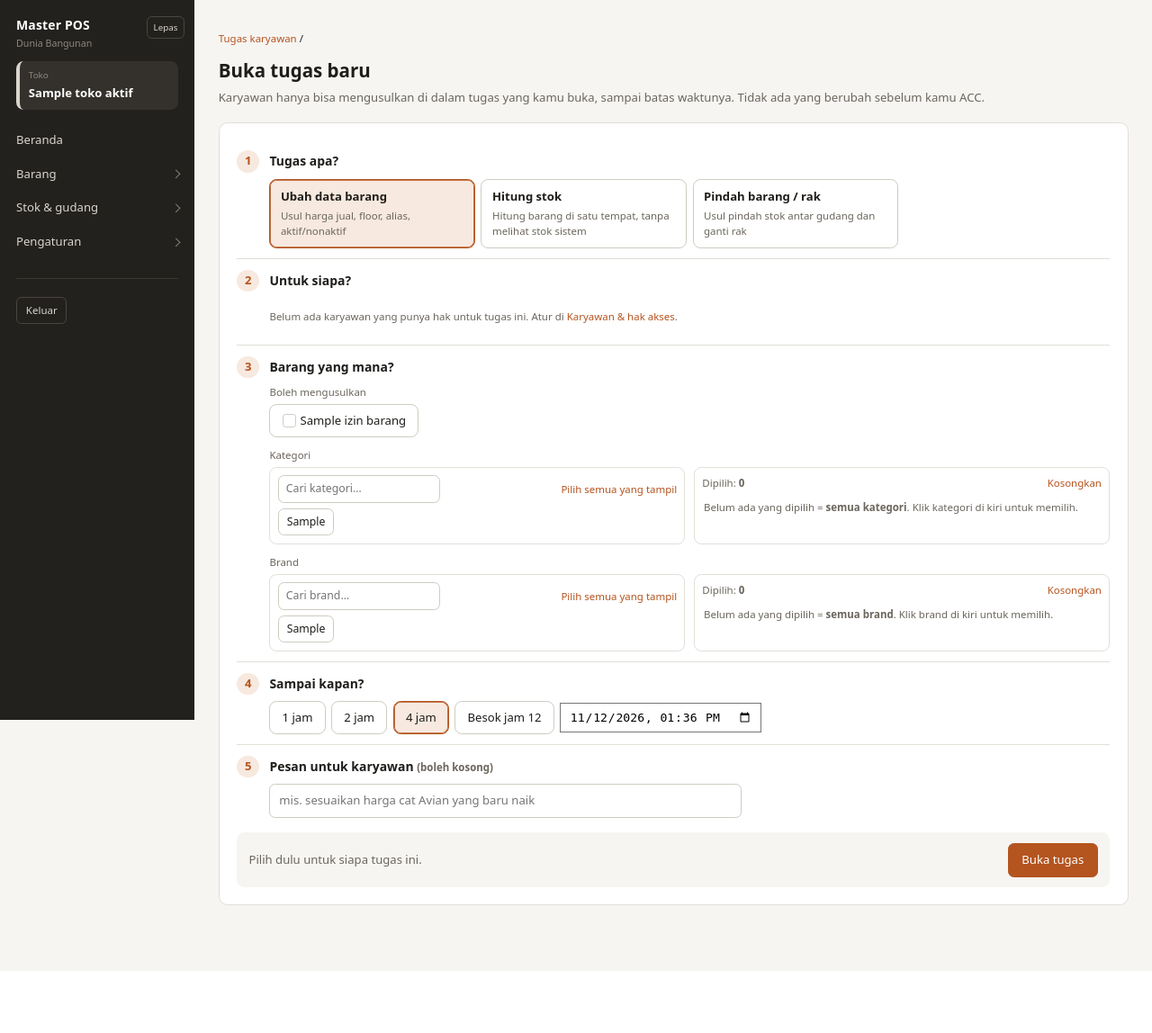
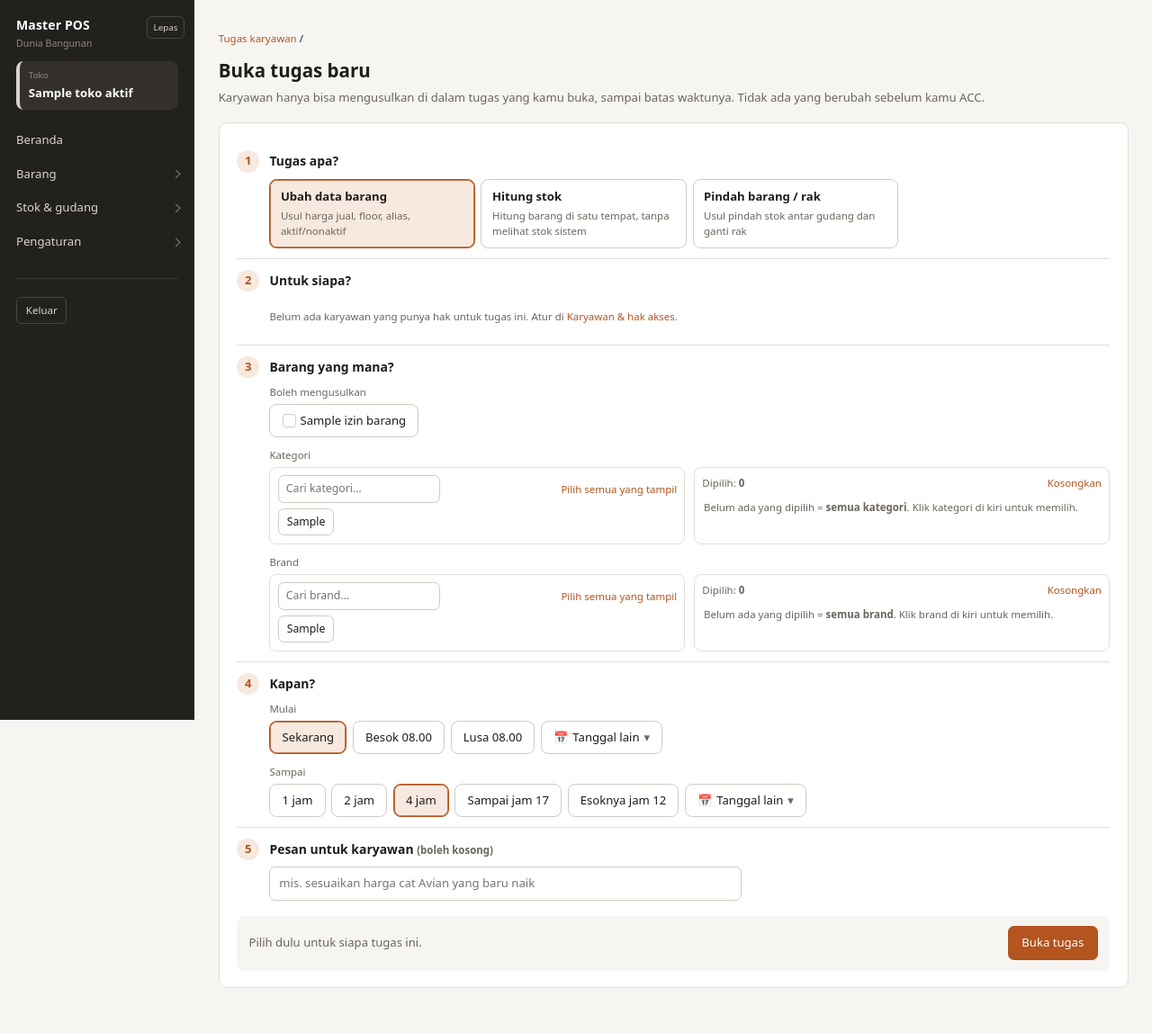
Before and after one commit to Dan21733/ril-sistem, a Django app: template POS/pos-backend/master/templates/master/tiket_baru.html in a window 1280 px wide. Shown: the top 1148 px of the page at 90% size. Before the commit the page ends 1079 px from the top, so only its background shows below. Run offline with Django 5.2, Linux system fonts and the light colour scheme; the template is opened without the code that fills it: most values are stand-ins (such as "Sample title", 1, 10 or a date in 2020); parts of the project's set-up code (start-up, migrations or seed data) failed here and were passed over.

Commit message:
Tugas terjadwal: mulai besok/lusa/tanggal lain, pilihan waktu seragam di form tugas, mulai di form tugas HP
Co-Authored-By: Claude Opus 5.5 <noreply@anthropic.com>

```diff
--- a/POS/pos-backend/master/templates/gudang/tiket.html
+++ b/POS/pos-backend/master/templates/gudang/tiket.html
@@ -23,6 +23,12 @@
 <div class="kartu redup" style="text-align:center;padding:20px 14px;grid-column:1/-1">Belum ada tugas.</div>
 {% endif %}
 </div>
+{% if terjadwal %}
+<h3 style="margin:18px 0 8px">Tugas berikutnya</h3>
+<div class="daftar">{% for t in terjadwal %}<div class="brs"><div class="nama"><b>#{{ t.id }} · {{ t.tujuan }}</b>
+  <span class="redup kecil">{% if t.jenis == 'barang' %}{{ t.izin_teks }} · {{ t.lingkup_teks }}{% elif t.jenis == 'hitung' %}Hitung stok {{ t.lingkup_teks }}{% else %}Pindah stok dan rak{% endif %}</span></div>
+  <span class="label">Mulai {{ t.mulai|date:"l, d M H:i" }}</span></div>{% endfor %}</div>
+{% endif %}
 {% if akan_datang %}
 <h3 style="margin:18px 0 8px">Akan datang ke areamu</h3>
 <div class="daftar">{% for a in akan_datang %}<details class="brs" style="display:block"><summary><b>{{ a.po.nomor }}</b> <span class="redup kecil">diterima {{ a.penerima }} · {{ a.barang|length }} barang areamu</span></summary>
--- a/POS/pos-backend/master/templates/hp/tugas.html
+++ b/POS/pos-backend/master/templates/hp/tugas.html
@@ -12,7 +12,7 @@
   {% for t in isi %}<a class="sel" href="{% url 'hp:tugas_detail' t.id %}">
     <div class="utama"><div class="nama">#{{ t.id }} · {{ t.tujuan }}</div>
       <div class="sub">{{ t.untuk.first_name|default:t.untuk.username }} · {{ t.get_jenis_display|default:t.jenis }}{% if t.jumlah is not None %} · {{ t.jumlah }} usulan{% endif %} · batas {{ t.batas|date:"d M H:i" }}</div></div>
-    {% if t.status == 'dikirim' %}<span class="lencana tint">ACC</span>{% elif t.status == 'selesai' %}<span class="lencana hijau">Selesai</span>{% elif t.status == 'ditolak' or t.status == 'batal' %}<span class="lencana merah">{{ t.get_status_display }}</span>{% elif t.lewat_batas %}<span class="lencana kuning">Lewat</span>{% endif %}
+    {% if t.status == 'dikirim' %}<span class="lencana tint">ACC</span>{% elif t.status == 'selesai' %}<span class="lencana hijau">Selesai</span>{% elif t.status == 'ditolak' or t.status == 'batal' %}<span class="lencana merah">{{ t.get_status_display }}</span>{% elif t.lewat_batas %}<span class="lencana kuning">Lewat</span>{% elif t.belum_mulai %}<span class="lencana">{{ t.mulai|date:"D H.i" }}</span>{% endif %}
   </a>{% empty %}<div class="kosong">Tidak ada.</div>{% endfor %}
 </div>
 {% endif %}{% endfor %}
--- a/POS/pos-backend/master/templates/hp/tugas_detail.html
+++ b/POS/pos-backend/master/templates/hp/tugas_detail.html
@@ -17,7 +17,7 @@
 <p class="anak-judul">{{ t.tujuan }}</p>
 <div class="grup">
   <div class="sel"><div class="utama">Untuk</div><span class="nilai">{{ t.untuk.first_name|default:t.untuk.username }}</span></div>
-  <div class="sel"><div class="utama">Status</div><span class="nilai">{% if t.status == 'terbuka' and t.lewat_batas %}Lewat batas{% elif t.status == 'terbuka' %}Sedang dikerjakan{% else %}{{ t.get_status_display }}{% endif %}</span></div>
+  <div class="sel"><div class="utama">Status</div><span class="nilai">{% if t.status == 'terbuka' and t.lewat_batas %}Lewat batas{% elif t.belum_mulai %}Terjadwal, mulai {{ t.mulai|date:"D d M, H:i" }}{% elif t.status == 'terbuka' %}Sedang dikerjakan{% else %}{{ t.get_status_display }}{% endif %}</span></div>
   <div class="sel"><div class="utama">Batas</div><span class="nilai">{{ t.batas|date:"d M Y, H:i" }}</span></div>
   {% if ringkas.izin %}<div class="sel"><div class="utama">Boleh</div><span class="nilai" style="white-space:normal">{{ ringkas.izin|join:", " }}</span></div>{% endif %}
   {% for judul, isi, kosong in ringkas.lingkup %}<div class="sel"><div class="utama">{{ judul }}</div><span class="nilai" style="white-space:normal;max-width:65%">{% if isi %}{{ isi|join:", " }}{% else %}{{ kosong }}{% endif %}</span></div>{% endfor %}
--- a/POS/pos-backend/master/templates/master/tiket.html
+++ b/POS/pos-backend/master/templates/master/tiket.html
@@ -21,7 +21,7 @@
     <td>{{ t.untuk.first_name|default:t.untuk.username }}</td>
     <td class="kecil" style="white-space:nowrap">{{ t.batas|date:"d M Y H:i" }}</td>
     <td class="angka">{{ t.jumlah_usulan }}</td>
-    <td>{% if t.status == 'terbuka' and t.lewat_batas %}<span class="label awas">Lewat batas</span>{% elif t.status == 'dikirim' %}<span class="label awas">Menunggu ACC</span>{% elif t.status == 'selesai' %}<span class="label baik">Selesai</span>{% elif t.status == 'ditolak' or t.status == 'batal' %}<span class="label bahaya">{{ t.get_status_display }}</span>{% else %}<span class="label netral">Dikerjakan</span>{% endif %}</td></tr>
+    <td>{% if t.status == 'terbuka' and t.lewat_batas %}<span class="label awas">Lewat batas</span>{% elif t.status == 'dikirim' %}<span class="label awas">Menunggu ACC</span>{% elif t.status == 'selesai' %}<span class="label baik">Selesai</span>{% elif t.status == 'ditolak' or t.status == 'batal' %}<span class="label bahaya">{{ t.get_status_display }}</span>{% elif t.belum_mulai %}<span class="label">Terjadwal {{ t.mulai|date:"D d M H:i" }}</span>{% else %}<span class="label netral">Dikerjakan</span>{% endif %}</td></tr>
   {% endfor %}
 </table></div>
 {% else %}<p class="redup kecil">{{ kosong }}</p>{% endif %}
--- a/POS/pos-backend/master/templates/master/tiket_baru.html
+++ b/POS/pos-backend/master/templates/master/tiket_baru.html
@@ -56,13 +56,26 @@
   </div></div>
 
   <div class="tb-langkah"><div class="tb-no">4</div><div class="tb-isi">
-    <div class="tb-tanya">Sampai kapan?</div>
+    {% comment %}Kapan (12 Nov 2026): tugas bisa disiapkan sekarang untuk besok/lusa. Tanggal lain lewat tombol berkalender
+       yang tampilannya sama dengan pilihan lain (input bawaan browser tak terlihat, menutupi tombol).{% endcomment %}
+    <div class="tb-tanya">Kapan?</div>
+    <div class="tb-sub" style="margin-top:0">Mulai</div>
+    <div class="tb-pilihan" id="tb-mulai">
+      <button type="button" class="tb-chip aktif" data-hari="0">Sekarang</button>
+      <button type="button" class="tb-chip" data-hari="1">Besok 08.00</button>
+      <button type="button" class="tb-chip" data-hari="2">Lusa 08.00</button>
+      <label class="tb-chip tb-tanggal">📅 <span data-label>Tanggal lain</span> <span class="redup">▾</span><input type="datetime-local" id="tb-mulai-isi" aria-label="Waktu mulai"></label>
+      <input type="hidden" name="mulai" id="tb-mulai-kirim">
+    </div>
+    <div class="tb-sub">Sampai</div>
     <div class="tb-pilihan" id="tb-waktu">
       <button type="button" class="tb-chip" data-jam="1">1 jam</button>
       <button type="button" class="tb-chip" data-jam="2">2 jam</button>
-      <button type="button" class="tb-chip" data-jam="4">4 jam</button>
-      <button type="button" class="tb-chip" data-besok="12">Besok jam 12</button>
-      <input type="datetime-local" id="tb-batas" value="{{ batas_awal }}" required aria-label="Batas waktu"><input type="hidden" name="batas" id="tb-batas-kirim">
+      <button type="button" class="tb-chip aktif" data-jam="4">4 jam</button>
+      <button type="button" class="tb-chip" data-sore="17">Sampai jam 17</button>
+      <button type="button" class="tb-chip" data-besok="12">Esoknya jam 12</button>
+      <label class="tb-chip tb-tanggal">📅 <span data-label>Tanggal lain</span> <span class="redup">▾</span><input type="datetime-local" id="tb-batas" value="{{ batas_awal }}" required aria-label="Batas waktu"></label>
+      <input type="hidden" name="batas" id="tb-batas-kirim">
     </div>
   </div></div>
 
@@ -96,7 +109,8 @@
 .tb-cek:has(input:checked)::before{background:var(--aksen);border-color:var(--aksen);box-shadow:inset 0 0 0 3px var(--kartu)}
 .tb-chip.mati{opacity:.4;cursor:not-allowed}
 .tb-chip[hidden],[data-bagian][hidden],.pm-kartu[hidden]{display:none}
-#tb-batas{width:auto;padding:9px 12px;font-size:16px}
+.tb-tanggal{overflow:hidden}
+.tb-tanggal input{position:absolute;inset:0;width:100%;height:100%;opacity:0;pointer-events:auto!important;cursor:pointer;border:0;padding:0}
 .tb-ringkas{display:flex;gap:16px;align-items:center;justify-content:space-between;flex-wrap:wrap;margin-top:6px;padding:14px 16px;border-radius:10px;background:var(--latar)}
 #tb-ringkas{font-size:16px;flex:1;min-width:240px}
 .tb-kirim{font-size:17px;padding:12px 26px}
@@ -211,26 +225,58 @@
     p.saring();
   }
 
-  // ---------- batas waktu ----------
-  const batas = document.getElementById('tb-batas');
+  // ---------- mulai & batas waktu ----------
+  // Pilihan "Sampai" dihitung dari waktu mulai, jadi "4 jam" pada tugas besok = besok 08.00-12.00.
+  const batas = document.getElementById('tb-batas'), mulaiIsi = document.getElementById('tb-mulai-isi');
   const duaDigit = n => String(n).padStart(2, '0');
   const keInput = d => d.getFullYear() + '-' + duaDigit(d.getMonth() + 1) + '-' + duaDigit(d.getDate()) + 'T' + duaDigit(d.getHours()) + ':' + duaDigit(d.getMinutes());
+  const teksTanggal = d => d.toLocaleDateString('id-ID', {weekday: 'short', day: 'numeric', month: 'short'}) + ', ' + d.toLocaleTimeString('id-ID', {hour: '2-digit', minute: '2-digit'});
+  let pilihSampai = document.querySelector('#tb-waktu .tb-chip.aktif');
+  function waktuMulai(){ return mulaiIsi.value ? new Date(mulaiIsi.value) : new Date(); }
+  function tandai(wadah, aktif){
+    $$('#' + wadah + ' .tb-chip').forEach(c => c.classList.toggle('aktif', c === aktif));
+    const tgl = document.querySelector('#' + wadah + ' .tb-tanggal');
+    if (aktif !== tgl) tgl.querySelector('[data-label]').textContent = 'Tanggal lain';
+  }
+  function hitungSampai(){
+    if (!pilihSampai || pilihSampai.classList.contains('tb-tanggal')) return;
+    const d = waktuMulai(), b = pilihSampai.dataset;
+    if (b.jam) d.setTime(d.getTime() + b.jam * 3600e3);
+    else if (b.sore) { d.setHours(+b.sore, 0, 0, 0); if (d <= waktuMulai()) d.setDate(d.getDate() + 1); }
+    else { d.setDate(d.getDate() + 1); d.setHours(+b.besok, 0, 0, 0); }
+    batas.value = keInput(d);
+  }
+  document.getElementById('tb-mulai').addEventListener('click', e => {
+    const b = e.target.closest('.tb-chip[data-hari]'); if (!b) return;
+    const n = +b.dataset.hari;
+    if (n === 0) mulaiIsi.value = '';
+    else { const d = new Date(); d.setDate(d.getDate() + n); d.setHours(8, 0, 0, 0); mulaiIsi.value = keInput(d); }
+    tandai('tb-mulai', b); hitungSampai(); ringkas();
+  });
+  mulaiIsi.addEventListener('input', () => {
+    const lbl = mulaiIsi.closest('.tb-tanggal');
+    if (mulaiIsi.value) { tandai('tb-mulai', lbl); lbl.querySelector('[data-label]').textContent = teksTanggal(new Date(mulaiIsi.value)); }
+    else tandai('tb-mulai', document.querySelector('#tb-mulai [data-hari="0"]'));
+    hitungSampai(); ringkas();
+  });
   document.getElementById('tb-waktu').addEventListener('click', e => {
-    const b = e.target.closest('.tb-chip'); if (!b) return;
-    const d = new Date();
-    if (b.dataset.jam) d.setTime(d.getTime() + b.dataset.jam * 3600e3);
-    else { d.setDate(d.getDate() + 1); d.setHours(+b.dataset.besok, 0, 0, 0); }
-    batas.value = keInput(d); tandaiWaktu(b); ringkas();
+    const b = e.target.closest('.tb-chip:not(.tb-tanggal)'); if (!b) return;
+    pilihSampai = b; tandai('tb-waktu', b); hitungSampai(); ringkas();
   });
-  function tandaiWaktu(aktif){ $$('#tb-waktu .tb-chip').forEach(c => c.classList.toggle('aktif', c === aktif)); }
-  batas.addEventListener('input', () => { tandaiWaktu(null); ringkas(); });
+  batas.addEventListener('input', () => {
+    const lbl = batas.closest('.tb-tanggal'); pilihSampai = lbl; tandai('tb-waktu', lbl);
+    if (batas.value) lbl.querySelector('[data-label]').textContent = teksTanggal(new Date(batas.value));
+    ringkas();
+  });
+  hitungSampai();
   function teksBatas(){
     if (!batas.value) return '';
     const d = new Date(batas.value), menit = Math.round((d - new Date()) / 60000);
     const hari = d.toLocaleDateString('id-ID', {weekday: 'long', day: 'numeric', month: 'short'});
     const jam = d.toLocaleTimeString('id-ID', {hour: '2-digit', minute: '2-digit'});
     const sisa = menit <= 0 ? 'sudah lewat!' : menit < 60 ? menit + ' menit lagi' : menit < 1440 ? Math.round(menit / 60) + ' jam lagi' : Math.round(menit / 1440) + ' hari lagi';
-    return hari + ' jam ' + jam + ' (' + sisa + ')';
+    const awal = mulaiIsi.value ? 'mulai ' + teksTanggal(new Date(mulaiIsi.value)) + ', ' : '';
+    return awal + 'sampai ' + hari + ' jam ' + jam + ' (' + sisa + ')';
   }
 
   // ---------- ringkasan ----------
@@ -260,7 +306,7 @@
     const nama = o.textContent.trim(), lingkup = lingkupTeks();
     el.textContent = '';
     const b = document.createElement('b'); b.textContent = nama;
-    el.append(b, ' akan ' + NAMA_JENIS[jenis()] + (lingkup ? ' — ' + lingkup : '') + ', sampai ' + teksBatas() + '.');
+    el.append(b, ' akan ' + NAMA_JENIS[jenis()] + (lingkup ? ' — ' + lingkup : '') + ', ' + teksBatas() + '.');
   }
 
   form.addEventListener('change', e => {
@@ -282,8 +328,10 @@
       p.nilai().forEach(v => { const i = document.createElement('input'); i.type = 'hidden'; i.name = nama; i.value = v; i.dataset.terbuat = '1'; form.append(i); });
     });
     // kirim dengan zona waktu perangkat ini, supaya "2 jam lagi" tetap 2 jam lagi di server
-    const off = -new Date(batas.value).getTimezoneOffset(), tanda = off >= 0 ? '+' : '-';
-    document.getElementById('tb-batas-kirim').value = batas.value + tanda + duaDigit(Math.floor(Math.abs(off) / 60)) + ':' + duaDigit(Math.abs(off) % 60);
+    const denganZona = v => { const off = -new Date(v).getTimezoneOffset(), tanda = off >= 0 ? '+' : '-';
+      return v + tanda + duaDigit(Math.floor(Math.abs(off) / 60)) + ':' + duaDigit(Math.abs(off) % 60); };
+    document.getElementById('tb-batas-kirim').value = denganZona(batas.value);
+    document.getElementById('tb-mulai-kirim').value = mulaiIsi.value ? denganZona(mulaiIsi.value) : '';
     const tujuan = document.getElementById('tb-tujuan');
     if (!tujuan.value.trim()){   // pesan kosong: judul pendek; rincian lingkup tetap tersimpan terpisah
       const j = jenis();
--- a/POS/pos-backend/master/views/gudang.py
+++ b/POS/pos-backend/master/views/gudang.py
@@ -322,7 +322,8 @@ def tiket(request):
     semua = _tiket_saya(request.user, 40)
     return render(request, "gudang/tiket.html", {
         "menu": "tiket", "aktif": [t for t in semua if t.bisa_diisi],
-        "ada_riwayat": any(not t.bisa_diisi for t in semua),
+        "terjadwal": sorted([t for t in semua if t.belum_mulai], key=lambda t: t.mulai),
+        "ada_riwayat": any(not t.bisa_diisi and not t.belum_mulai for t in semua),
         "jumlah_ambil_tugas": jumlah_ambil, "pesanan": pesanan,
         "akan_datang": svc.akan_datang(request.user, toko) if ("gudang_datang" in hak and toko) else [],
         "boleh_buka_dus": "gudang_buka_dus" in hak,
@@ -351,7 +352,7 @@ def riwayat(request):
     from master.akun.akses import hak_pengguna
     if not hak_pengguna(request.user) & HAK_TUGAS:
         return render(request, "gudang/kosong.html", {"menu": "riwayat"})
-    lain = [t for t in _tiket_saya(request.user, 120) if not t.bisa_diisi][:80]
+    lain = [t for t in _tiket_saya(request.user, 120) if not t.bisa_diisi and not t.belum_mulai][:80]
     return render(request, "gudang/riwayat.html", {"menu": "riwayat", "lain": lain})
 
 
--- a/POS/pos-backend/master/views/lokasi.py
+++ b/POS/pos-backend/master/views/lokasi.py
@@ -265,6 +265,7 @@ def tiket_daftar(request, baru=False):
             untuk = get_user_model().objects.filter(pk=request.POST.get("untuk") or 0, is_active=True).first()
             t = svc_tiket.buka(request.user, untuk=untuk, tujuan=request.POST.get("tujuan"),
                                lingkup=request.POST.get("lingkup"), batas=request.POST.get("batas"), hak=hak,
+                               mulai=request.POST.get("mulai") or None,
                                jenis=request.POST.get("jenis") or "lokasi", izin=request.POST.getlist("izin"),
                                kategori=request.POST.getlist("kategori"), brand=request.POST.getlist("brand"),
                                lokasi=request.POST.get("lokasi"), rak=request.POST.getlist("rak"),
```
Also changed, not shown: POS/pos-backend/master/layanan/tiket.py (+25 -12 lines), POS/pos-backend/master/models.py (+8 -1 lines), POS/pos-backend/master/templates/hp/tugas_baru.html (+9 -2 lines), POS/pos-backend/master/tests/test_hp.py (+8 -0 lines), POS/pos-backend/master/tests/test_ops.py (+25 -0 lines), POS/pos-backend/master/views/hp.py (+8 -1 lines), POS/pos-backend/master/migrations/0056_tiket_mulai.py (added).
